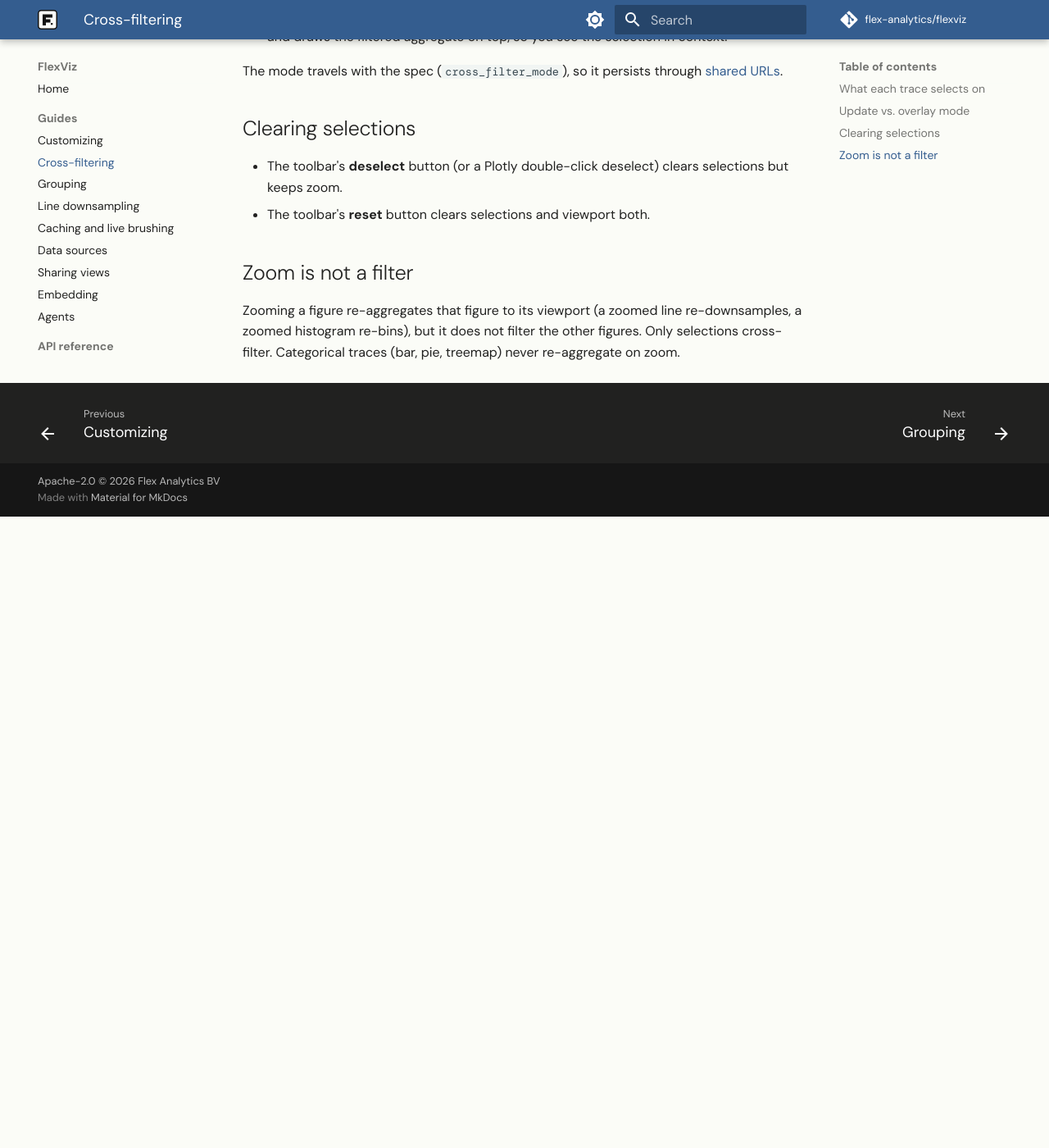
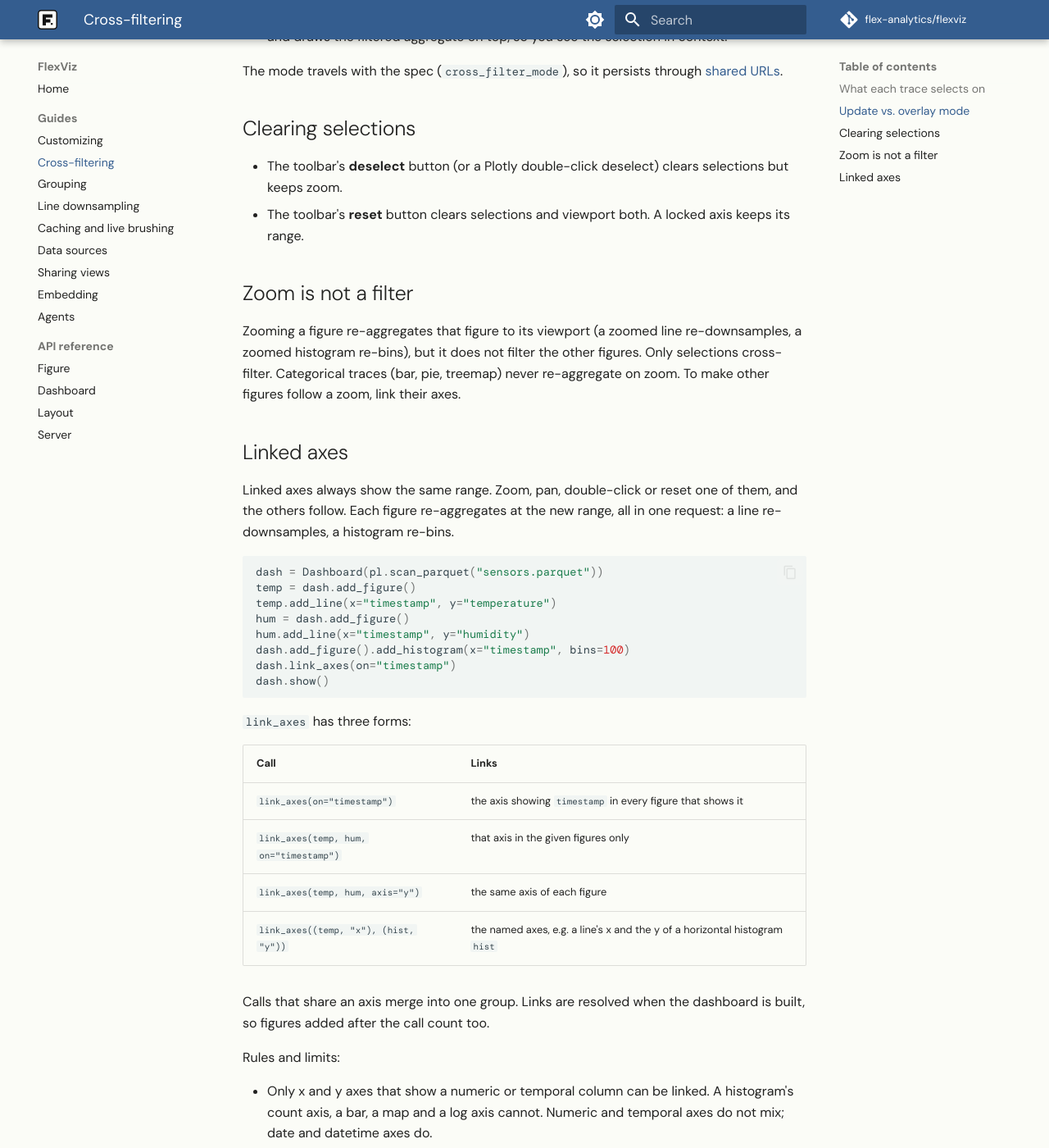
Before and after one commit to flex-analytics/flexviz, an MkDocs documentation site: the page built from docs/guides/cross-filtering.md, in a window 1280 px wide and 1400 px high, scrolled down 1304 px. Shown: the whole window at 82% size. Built offline with MkDocs 1.6.1 and Material for MkDocs 9.7.7, drawn with Linux system fonts in a browser that asks for light colours; some web fonts are replaced; comment, search, counter and statistics services are not loaded; before the commit the page ends 1934 px from its top, so only the background shows below that; some of the changed text lies outside the part shown.

Commit message:
docs: document linked axes in the cross-filtering guide and agent skill

````diff
--- a/docs/guides/cross-filtering.md
+++ b/docs/guides/cross-filtering.md
@@ -56,11 +56,58 @@ The mode travels with the spec (`cross_filter_mode`), so it persists through
 
 - The toolbar's **deselect** button (or a Plotly double-click deselect)
   clears selections but keeps zoom.
-- The toolbar's **reset** button clears selections and viewport both.
+- The toolbar's **reset** button clears selections and viewport both. A
+  locked axis keeps its range.
 
 ## Zoom is not a filter
 
 Zooming a figure re-aggregates that figure to its viewport (a zoomed line
 re-downsamples, a zoomed histogram re-bins), but it does not filter the other
 figures. Only selections cross-filter. Categorical traces (bar, pie, treemap)
-never re-aggregate on zoom.
+never re-aggregate on zoom. To make other figures follow a zoom, link their
+axes.
+
+## Linked axes
+
+Linked axes always show the same range. Zoom, pan, double-click or reset one of
+them, and the others follow. Each figure re-aggregates at the new range, all in
+one request: a line re-downsamples, a histogram re-bins.
+
+```python
+dash = Dashboard(pl.scan_parquet("sensors.parquet"))
+temp = dash.add_figure()
+temp.add_line(x="timestamp", y="temperature")
+hum = dash.add_figure()
+hum.add_line(x="timestamp", y="humidity")
+dash.add_figure().add_histogram(x="timestamp", bins=100)
+dash.link_axes(on="timestamp")
+dash.show()
+```
+
+`link_axes` has three forms:
+
+| Call | Links |
+|---|---|
+| `link_axes(on="timestamp")` | the axis showing `timestamp` in every figure that shows it |
+| `link_axes(temp, hum, on="timestamp")` | that axis in the given figures only |
+| `link_axes(temp, hum, axis="y")` | the same axis of each figure |
+| `link_axes((temp, "x"), (hist, "y"))` | the named axes, e.g. a line's x and the y of a horizontal histogram `hist` |
+
+Calls that share an axis merge into one group. Links are resolved when the
+dashboard is built, so figures added after the call count too.
+
+Rules and limits:
+
+- Only x and y axes that show a numeric or temporal column can be linked.
+  A histogram's count axis, a bar, a map and a log axis cannot. Numeric and
+  temporal axes do not mix; date and datetime axes do.
+- Locking the axes of one figure locks every axis linked to them.
+- After a double-click autorange, each figure autoranges to its own data. On
+  one shared column the ranges usually match; on a filtered figure or a
+  histogram they can differ slightly until the next zoom.
+- A linked y of a line is display-only: the line does not re-aggregate on y.
+- The links live in `client_state.axis_links`, so they survive
+  [shared URLs](sharing.md), export and import. A spec whose linked axes hold
+  different ranges is rejected, so an agent that patches the viewport with
+  `flexvizApply` must set every key of a group.
+- The deprecated ECharts renderer does not support linked axes.
````
Also changed, not shown: docs/guides/ai-agents.md (+3 -1 lines), flexviz/skills/flexviz-explore/SKILL.md (+10 -2 lines).
